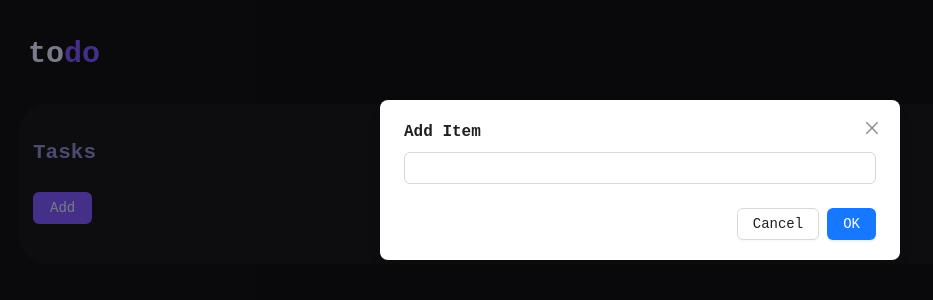
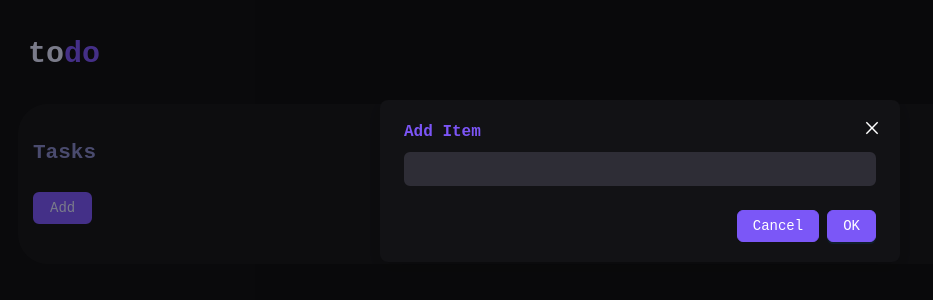
Before and after one commit to MuhammadHamzaWaqar1317/TodoApp, a React (Vite) app: page / in a window 1280 px wide. Both pictures are taken after a click on the button "Add". Shown: the top 300 px of the page, without its empty margins (0-933 px from the left). Built offline with nearby package versions, Linux system fonts and the light colour scheme.

Commit message:
Modal Dark Mode

```diff
--- a/src/Components/Todo/index.jsx
+++ b/src/Components/Todo/index.jsx
@@ -154,6 +154,7 @@ function Todo() {
                     open={isModalOpen}
                     onOk={handleOk}
                     onCancel={handleCancel}
+                    className="modal"
                   >
                     <Form>
                       <Form.Item>
--- a/src/index.css
+++ b/src/index.css
@@ -1,72 +1,3 @@
-/* :root {
-  font-family: Inter, system-ui, Avenir, Helvetica, Arial, sans-serif;
-  line-height: 1.5;
-  font-weight: 400;
-
-  color-scheme: light dark;
-  color: rgba(255, 255, 255, 0.87);
-  background-color: #242424;
-
-  font-synthesis: none;
-  text-rendering: optimizeLegibility;
-  -webkit-font-smoothing: antialiased;
-  -moz-osx-font-smoothing: grayscale;
-}
-
-a {
-  font-weight: 500;
-  color: #646cff;
-  text-decoration: inherit;
-}
-a:hover {
-  color: #535bf2;
-}
-
-body {
-  margin: 0;
-  display: flex;
-  place-items: center;
-  min-width: 320px;
-  min-height: 100vh;
-
-}
-
-h1 {
-  font-size: 3.2em;
-  line-height: 1.1;
-}
-
-button {
-  border-radius: 8px;
-  border: 1px solid transparent;
-  padding: 0.6em 1.2em;
-  font-size: 1em;
-  font-weight: 500;
-  font-family: inherit;
-  background-color: #1a1a1a;
-  cursor: pointer;
-  transition: border-color 0.25s;
-}
-button:hover {
-  border-color: #646cff;
-}
-button:focus,
-button:focus-visible {
-  outline: 4px auto -webkit-focus-ring-color;
-}
-
-@media (prefers-color-scheme: light) {
-  :root {
-    color: #213547;
-    background-color: #ffffff;
-  }
-  a:hover {
-    color: #747bff;
-  }
-  button {
-    background-color: #f9f9f9;
-  }
-} */
 * {
   box-sizing: border-box;
   font-family: monospace;
@@ -159,16 +90,7 @@ body {
   padding-right: 5px;
 }
 
-/* .checkbox {
-  font-size: 90px;
-}
-
-.ll {
-  text-decoration: line-through;
-} */
-
 .footer {
-  /* position: absolute; */
   margin-top: 10px;
   margin-left: 15px;
   bottom: 20px;
@@ -182,3 +104,30 @@ body {
   color: #dee0fb;
   background-color: #7b57f7;
 }
+
+.modal .ant-modal-title {
+  color: #7c55f6;
+  background-color: #121215;
+}
+
+.modal .ant-modal-content {
+  background-color: #121215;
+}
+.modal .ant-form-item-control-input-content {
+  background-color: #121215;
+}
+.modal .ant-input {
+  background-color: #2e2d36;
+  color: wheat;
+  border: 2px solid #2e2d36;
+}
+
+.modal .ant-modal-close-x {
+  color: white;
+}
+
+.modal .ant-btn {
+  background-color: #7b57f7;
+  border: 1px solid #7b57f7;
+  color: white;
+}
```
